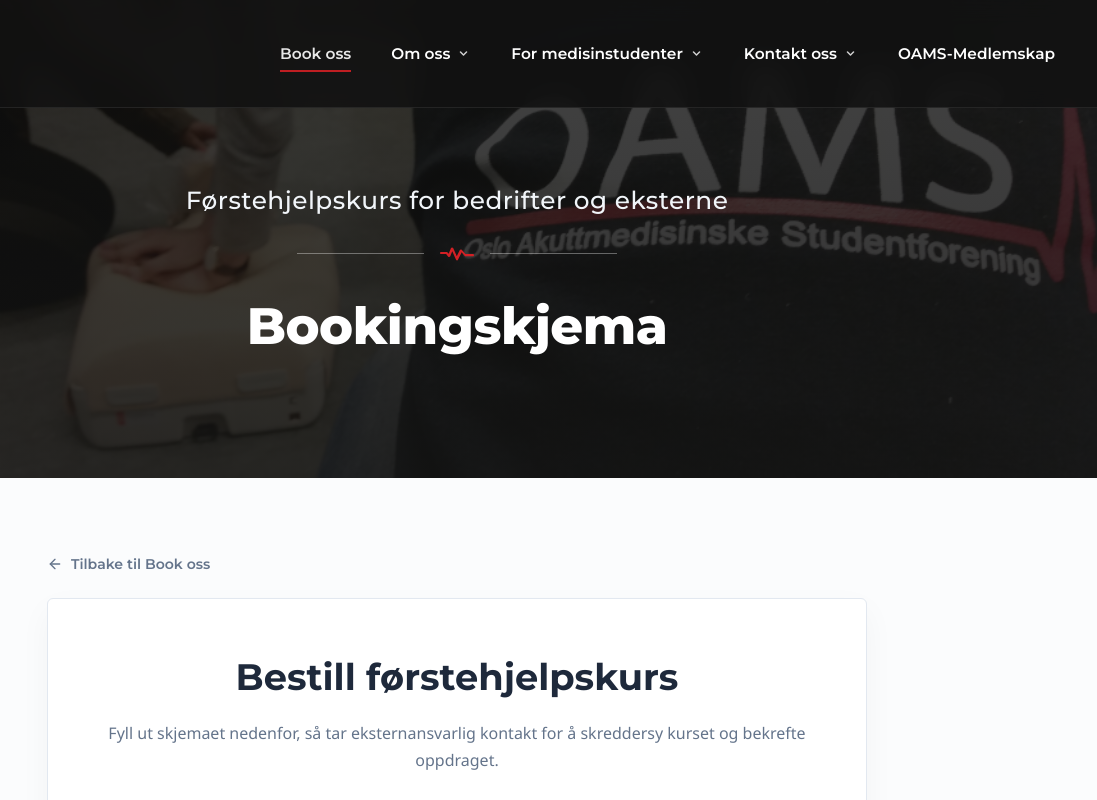
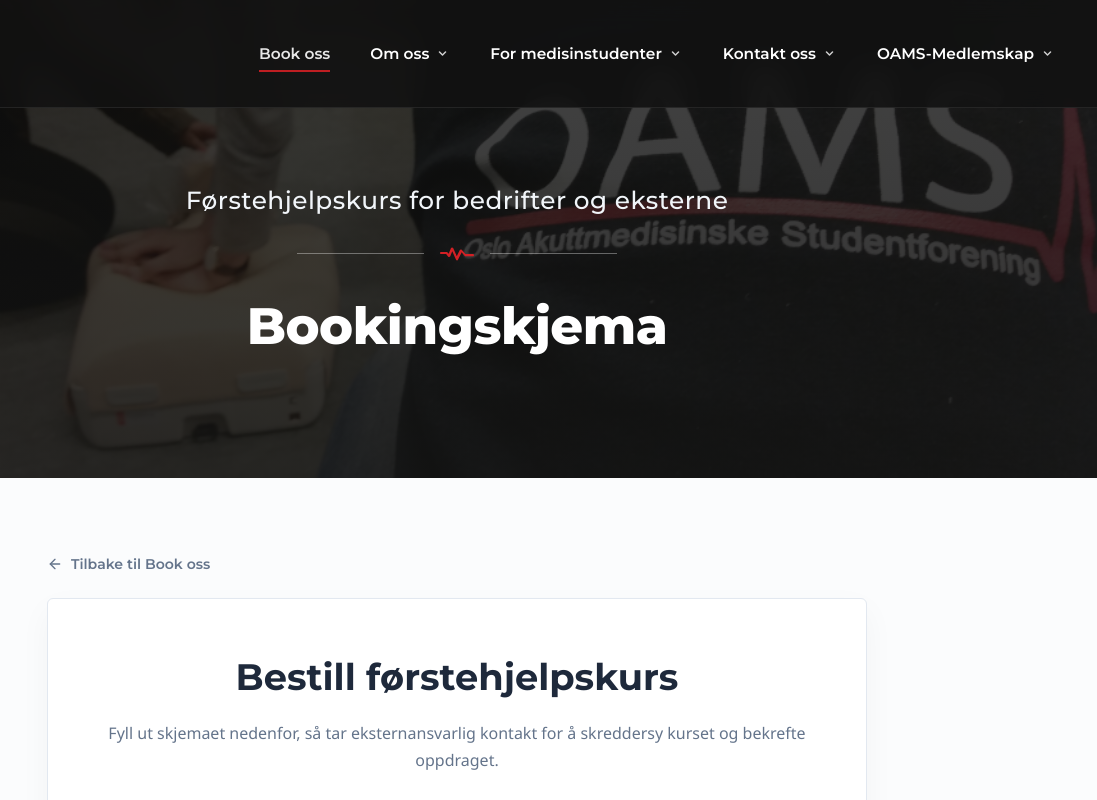
Before and after one commit to jonasber06/oams-nettside, a website: page bookForm.html in a window 1280 px wide. Shown: the top 800 px of the page, 183-1280 px from the left. Drawn offline with Linux system fonts and the light colour scheme.

Commit message:
videre på drop down

```diff
--- a/bookForm.html
+++ b/bookForm.html
@@ -91,8 +91,18 @@
                         </ul>
                     </li>
 
-                    <li class="nav-item">
-                        <a href="medlemskap.html" class="nav-link">OAMS-Medlemskap</a>
+                    <li class="nav-item has-dropdown">
+                        <a href="medlemskap.html" class="nav-link">
+                            OAMS-Medlemskap
+                            <svg class="chevron-down" viewBox="0 0 20 20" fill="currentColor">
+                                <path fill-rule="evenodd"
+                                    d="M5.293 7.293a1 1 0 011.414 0L10 10.586l3.293-3.293a1 1 0 111.414 1.414l-4 4a1 1 0 01-1.414 0l-4-4a1 1 0 010-1.414z"
+                                    clip-rule="evenodd" />
+                            </svg>
+                        </a>
+                        <ul class="dropdown-menu">
+                            <li><a href="medlemskap.html#bli-medlem">Bli medlem</a></li>
+                        </ul>
                     </li>
                 </ul>
             </nav>
```
Also changed, not shown: bookoss.html (+12 -2 lines), index.html (+12 -2 lines), kontakt_oss.html (+12 -2 lines), medisinstudent.html (+12 -2 lines), medlemskap.html (+12 -2 lines), merchForm.html (+12 -2 lines), om_oss.html (+12 -2 lines).
